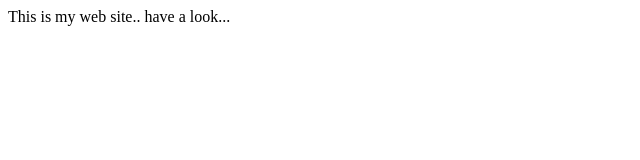
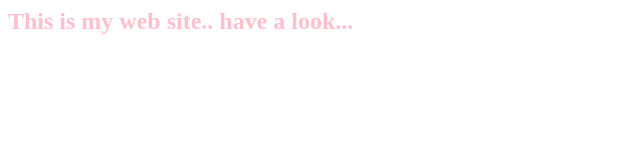
Before and after one commit to soniigrg97-knl/soniweb, a plain HTML site: page index.html in a window 1280 px wide. Shown: the whole page, without its empty margins (0-640 px from the left). Drawn offline with Linux system fonts and the light colour scheme.

Commit message:
Update index.html

```diff
--- a/index.html
+++ b/index.html
@@ -5,6 +5,6 @@
 		</title>
 	</head>
 	<body>
-		This is my web site.. have a look...
+		<h2><font color=pink>This is my web site.. have a look...</font></h2>
 	</body>
 </html>
```
